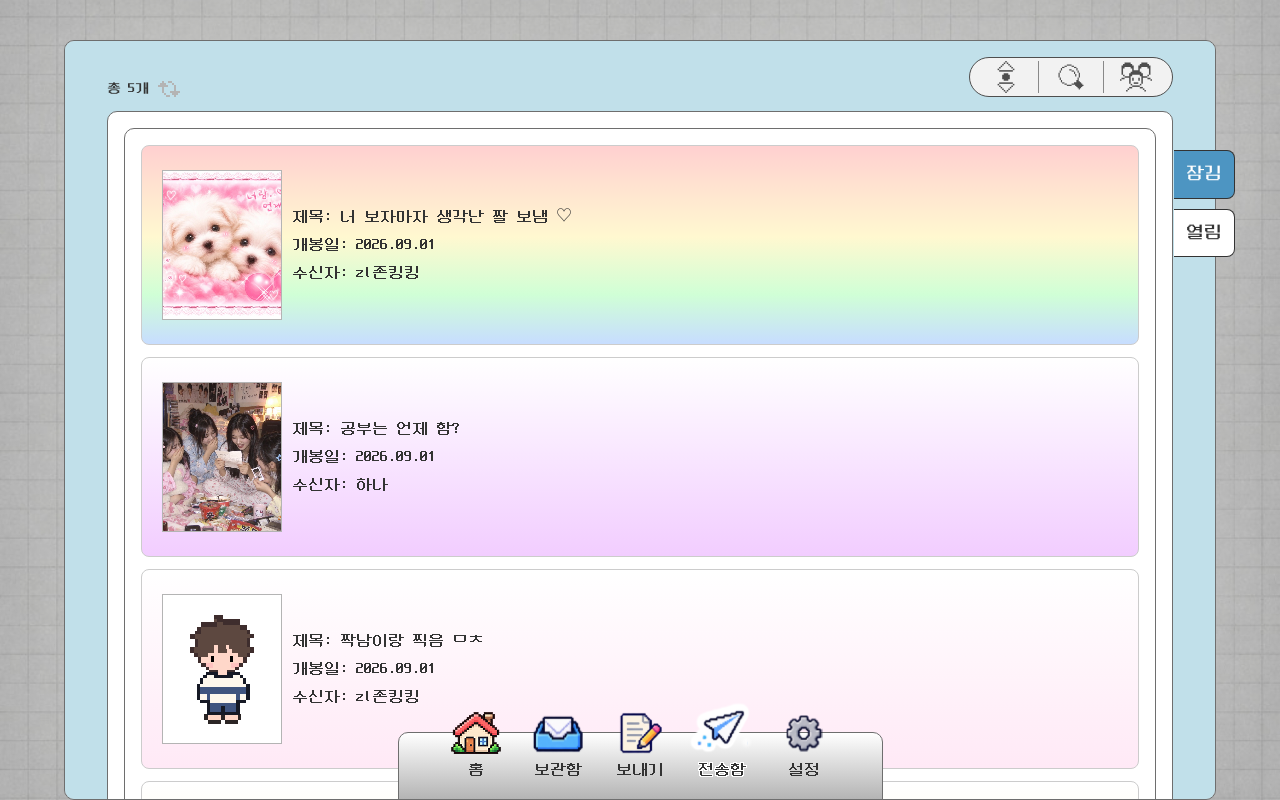
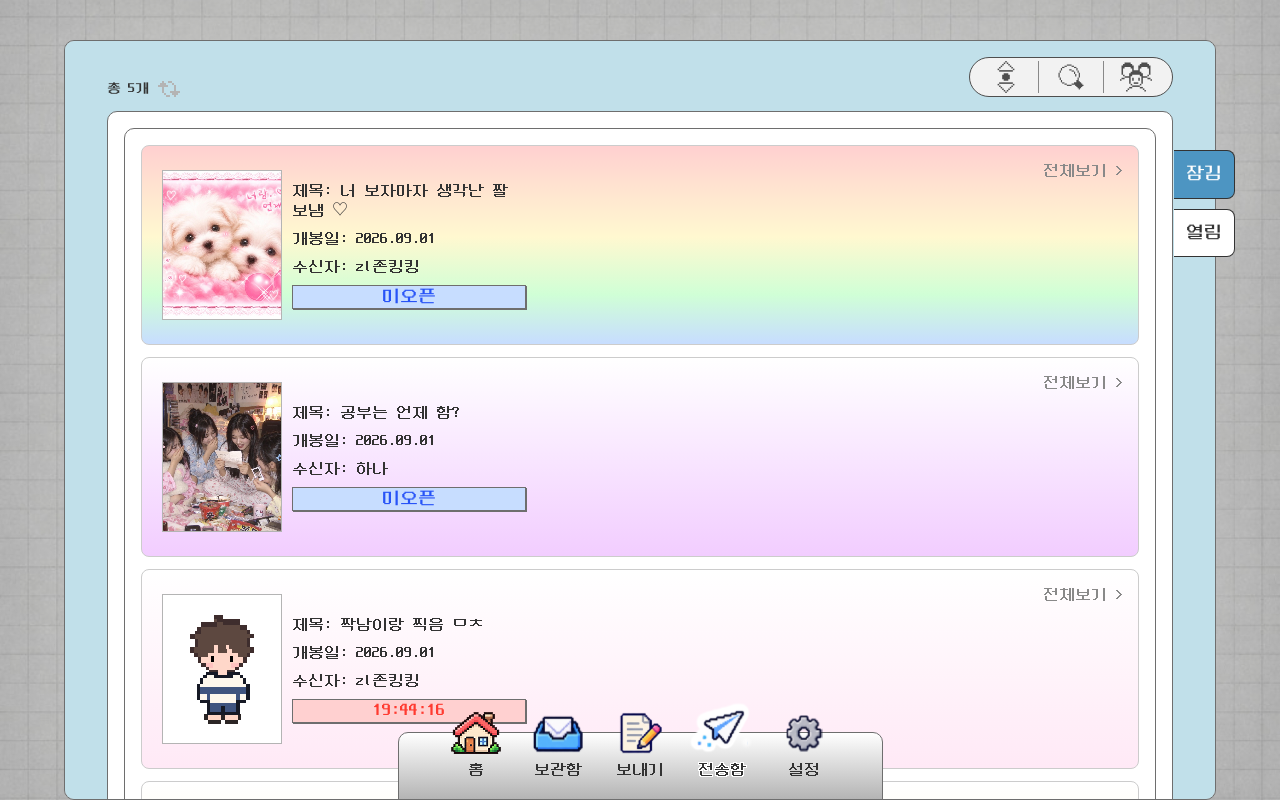
Before and after one commit to subin-uiux/pock, a React (Vite) app: page /pock-sent in a window 1280 px wide. Built offline with nearby package versions, Linux system fonts and the light colour scheme.

Commit message:
전송함 수정
잠김 부분 수정

```diff
--- a/src/components/Card.tsx
+++ b/src/components/Card.tsx
@@ -349,32 +349,58 @@ export function Card({
           : undefined
       }
     >
-      {showMore && !onMoreClick ? (
+      {showMore ? (
+        onMoreClick ? (
+          <button
+            className="letter-card__more"
+            type="button"
+            onClick={(event) => {
+              event.stopPropagation();
+              onMoreClick();
+            }}
+          >
+            전체보기 &gt;
+          </button>
+        ) : (
           <Link className="letter-card__more" to={moreHref}>
             전체보기 &gt;
           </Link>
+        )
       ) : null}
 
-      {isOpen ? (
+      {usePreview || isOpen ? (
+        usePreview && !isOpen ? (
+          <div className="letter-card__stack">
             <div className="letter-card__open">
               {previewSrc ? (
                 <img
                   className="letter-card__thumb"
                   src={previewSrc}
                   alt=""
-              width={size === "tb" ? 120 : 90}
-              height={size === "tb" ? 150 : 120}
+                  width={90}
+                  height={120}
                 />
-          ) : null}
+              ) : (
+                <div className="letter-card__thumb letter-card__thumb--character">
+                  <PixelCharacter
+                    character={recipient?.character ?? "girl"}
+                    outfit={recipient?.outfit ?? null}
+                    width={characterSize.width}
+                    height={characterSize.height}
+                  />
+                </div>
+              )}
               <div className="letter-card__meta">
                 {openLines.map((line) => (
                   <p className="letter-card__line" key={line}>
                     {line}
                   </p>
                 ))}
+                {status}
               </div>
             </div>
-      ) : usePreview ? (
+          </div>
+        ) : (
           <div className="letter-card__open">
             {usePreview && !previewSrc ? (
               <div className="letter-card__thumb letter-card__thumb--character">
@@ -404,6 +430,7 @@ export function Card({
               ))}
             </div>
           </div>
+        )
       ) : (
         <div className="letter-card__body">
           <span className="letter-card__lock" aria-hidden="true">
--- a/src/styles/components/letter-card.css
+++ b/src/styles/components/letter-card.css
@@ -480,12 +480,9 @@
   min-height: 0;
 }
 
-/* 잠김 — 썸네일 오른쪽, 텍스트는 썸네일 높이 기준 세로 중앙 */
+/* 잠김 — 썸네일·텍스트가 그리드 칸이 되도록 */
 .letter-card--preview-locked .letter-card__open {
-  display: flex;
-  flex-direction: row;
-  align-items: center;
-  justify-content: flex-start;
+  display: contents;
 }
 
 .letter-card__stack .letter-card__status {
```
Lines whose indentation alone changed are shown as unchanged.
